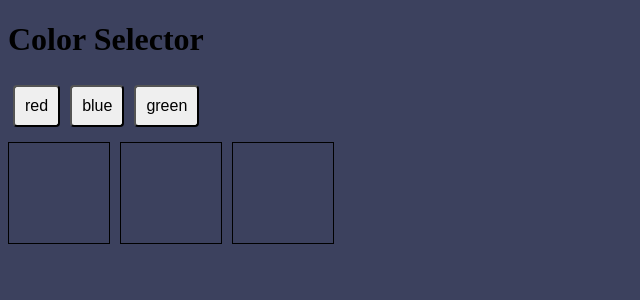
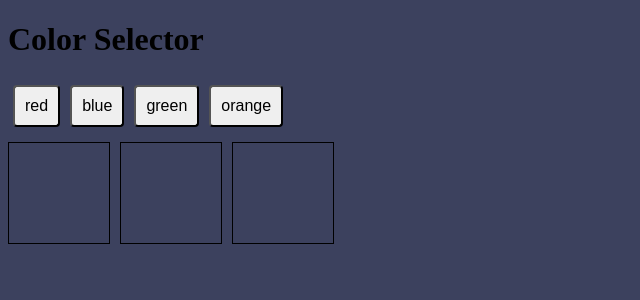
Before and after one commit to acciojob/passing-handler-prop-react-tanishkaverma43, a React app: page / in a window 1280 px wide. Shown: the top 300 px of the page, without its empty margins (0-640 px from the left). Built offline with nearby package versions, Linux system fonts and the light colour scheme.

Commit message:
Update App.js

```diff
--- a/src/components/App.js
+++ b/src/components/App.js
@@ -1,9 +1,8 @@
-// App.js
 import React, { useState } from "react";
 import ColourSelector from "./ColourSelector";
 import Selection from "./Selection";
 
-const colors = ["red", "blue", "green"];
+const colors = ["red", "blue", "green", "orange"]; // Added 'orange'
 
 function App() {
   const [selectedColor, setSelectedColor] = useState("");
```
